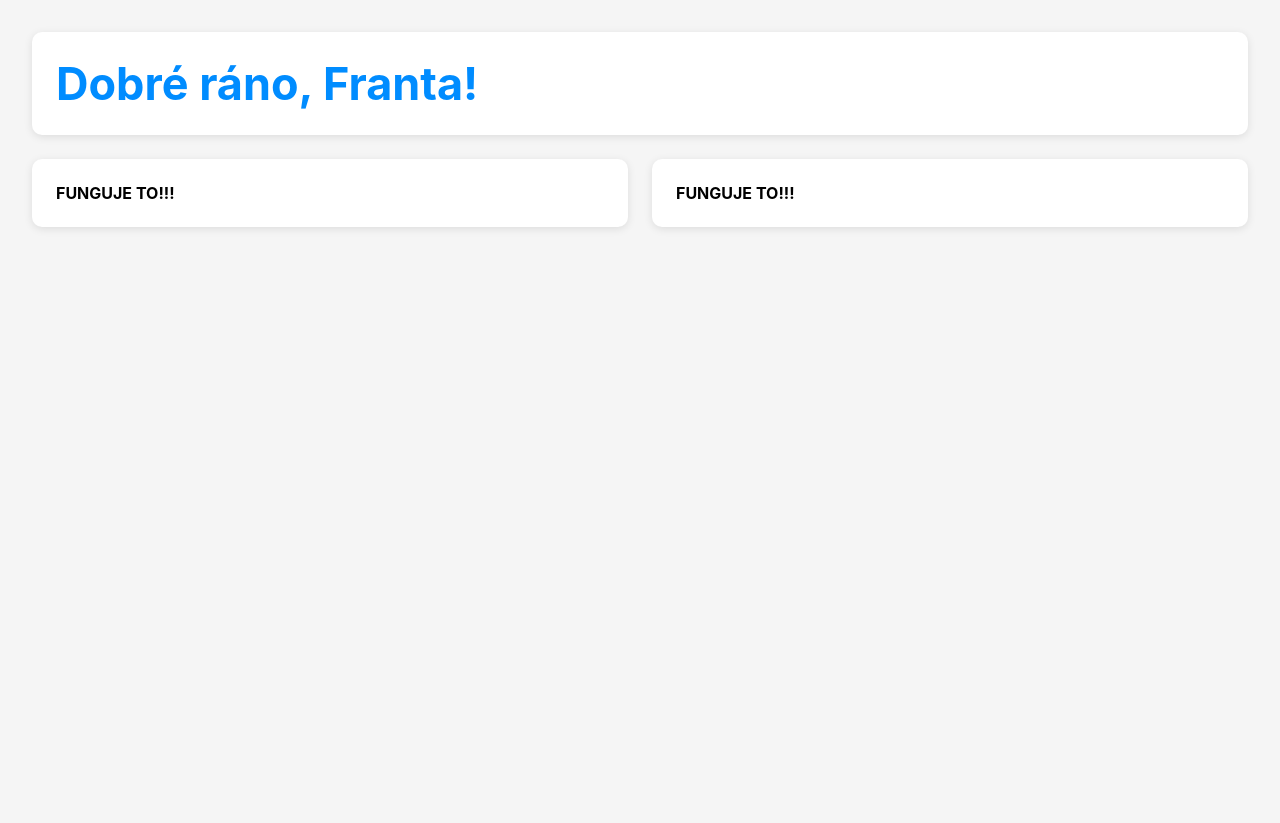
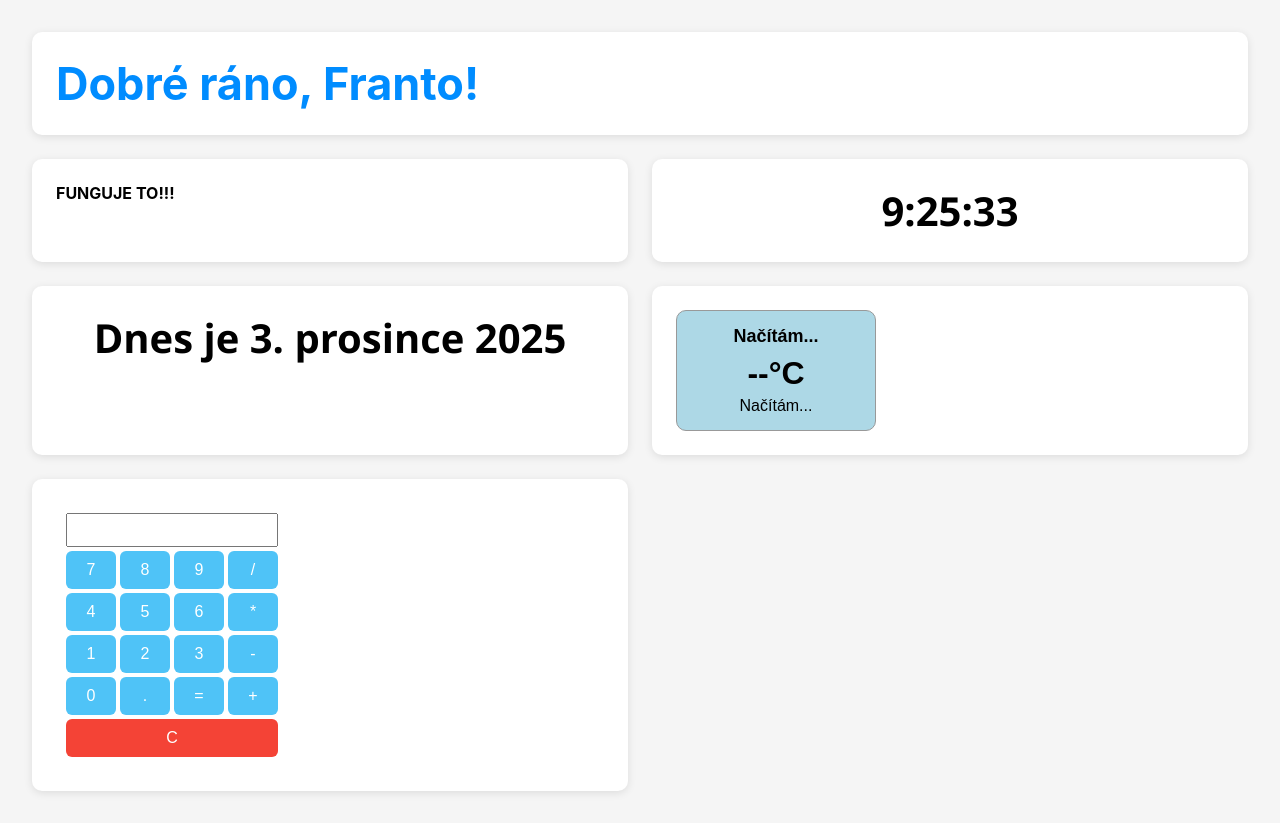
Before and after one commit to frantiseknahlik/dashboard, a plain HTML site: page index.html in a window 1280 px wide. Before the commit the page ends 800 px from the top, so only its background shows below. Drawn offline with nearby package versions, Linux system fonts and the light colour scheme; no server answers.

Commit message:
přidáno: kaukulačka, počasí

```diff
--- a/index.html
+++ b/index.html
@@ -16,7 +16,10 @@
     const widgets = [
       { name: 'header', width: 'full' },
       { name: 'ahoj', width: 'half' },
-      { name: 'ahoj', width: 'half' },
+      { name: 'clock', width: 'half' },
+      { name: 'date', width: 'half'},
+      { name: 'weather', width: 'half'},
+      { name: 'calculator', width: 'half'},
     ];
 
     async function loadWidgets() {
@@ -37,7 +40,7 @@
         // přidat třídu pro šířku, pokud je specifikována
         if (widgetWidth) {
           widgetWrapper.classList.add(widgetWidth);
-        }
+        };
 
         widgetWrapper.innerHTML = html;
         container.appendChild(widgetWrapper);
--- /dev/null
+++ b/widgets/calculator.html
@@ -0,0 +1,91 @@
+<div class="simple-calc">
+    <!-- Displej -->
+    <input type="text" id="calc-input">
+
+    <!-- Čísla -->
+    <button onclick="calcAppend('7')">7</button>
+    <button onclick="calcAppend('8')">8</button>
+    <button onclick="calcAppend('9')">9</button>
+    <button onclick="calcAppend('/')">/</button>
+
+    <button onclick="calcAppend('4')">4</button>
+    <button onclick="calcAppend('5')">5</button>
+    <button onclick="calcAppend('6')">6</button>
+    <button onclick="calcAppend('*')">*</button>
+
+    <button onclick="calcAppend('1')">1</button>
+    <button onclick="calcAppend('2')">2</button>
+    <button onclick="calcAppend('3')">3</button>
+    <button onclick="calcAppend('-')">-</button>
+
+    <button onclick="calcAppend('0')">0</button>
+    <button onclick="calcAppend('.')">.</button>
+    <button onclick="calcResult()" class="op">=</button>
+    <button onclick="calcAppend('+')">+</button>
+
+    <!-- Vymazání -->
+    <button onclick="calcClear()" class="clear">C</button>
+</div>
+
+<style>
+.simple-calc {
+    display: grid;
+    grid-template-columns: repeat(4, 50px);
+    gap: 4px;
+    max-width: 220px;
+    margin: 10px;
+}
+
+#calc-input {
+    grid-column: span 4;
+    text-align: right;
+    padding: 6px;
+    font-size: 16px;
+}
+
+button {
+    padding: 10px;
+    font-size: 16px;
+    cursor: pointer;
+    border: none;
+    background-color: #4fc3f7;
+    color: white;
+    border-radius: 6px;
+    transition: 0.2s;
+}
+
+button:hover {
+    background-color: #0288d1;
+}
+
+button.clear {
+    grid-column: span 4;
+    background-color: #f44336;
+}
+
+button.clear:hover {
+    background-color: #d32f2f;
+}
+</style>
+
+<script>
+  // Přidání čísla nebo operátoru na displej
+function calcAppend(val) {
+    document.getElementById('calc-input').value += val;
+}
+
+  // Výpočet výsledku
+function calcResult() {
+    try {
+    const input = document.getElementById('calc-input');
+    input.value = eval(input.value);
+    } catch(e) {
+    alert('Chyba ve výrazu!');
+    }
+}
+
+  // Vymazání displeje
+function calcClear() {
+    document.getElementById('calc-input').value = '';
+}
+</script>
--- /dev/null
+++ b/widgets/clock.html
@@ -0,0 +1,25 @@
+<div class="clock">
+    <span id="clock-time"></span>
+    </div>
+
+    <script>
+    (function() {
+    const timer = document.getElementById('clock-time');
+    function update() {
+    timer.textContent = new Date().toLocaleTimeString('cs-CZ');
+    }
+    update();
+    setInterval(update, 1000);
+    })();
+    </script>
+
+    <style>
+    .clock {
+    display: flex;
+    justify-content: center;
+    align-items: center;
+    font-size: 40px;
+    font-weight: bold;
+    font-family: 'Segoe UI', Tahoma, Geneva, Verdana, sans-serif;
+    }
+    </style>
--- /dev/null
+++ b/widgets/date.html
@@ -0,0 +1,28 @@
+<div class="date">
+    <span id="date-display"></span>
+    </div>
+
+    <script>
+    (function() {
+    const dateElement = document.getElementById('date-display');
+    const date = new Date();
+    const formattedDate = date.toLocaleDateString('cs-CZ', {
+    day: 'numeric',
+    month: 'long',
+    year: 'numeric'
+    });
+
+    dateElement.textContent = `Dnes je ${formattedDate}`;
+    })();
+    </script>
+
+    <style>
+        .date {
+        display: flex;
+        justify-content: center;
+        align-items: center;
+        font-size: 40px;
+        font-weight: bold;
+        font-family: 'Segoe UI', Tahoma, Geneva, Verdana, sans-serif;
+        }
+        </style>
--- a/widgets/header.html
+++ b/widgets/header.html
@@ -3,7 +3,7 @@
 
 <script>
     (function () {
-    const student = "Franta";
+    const student = "Franto";
     const greetingEl = document.getElementById("greeting");
 
     function updateGreeting() {
--- /dev/null
+++ b/widgets/weather.html
@@ -0,0 +1,85 @@
+<div class="weather-widget">
+    <div class="weather-city" id="weather-city">Načítám...</div>
+    <div class="weather-temp" id="weather-temp">--°C</div>
+    <div class="weather-desc" id="weather-desc">Načítám...</div>
+</div>
+
+<style>
+.weather-widget {
+    width: 200px;
+    padding: 15px;
+    border-radius: 10px;
+    background: lightblue;
+    color: black;
+    font-family: Arial, sans-serif;
+    text-align: center;
+    border: 1px solid #999;
+}
+
+.weather-city {
+    font-size: 18px;
+    font-weight: bold;
+    margin-bottom: 8px;
+}
+
+.weather-temp {
+    font-size: 32px;
+    font-weight: bold;
+}
+
+.weather-desc {
+    font-size: 16px;
+    margin-top: 5px;
+}
+</style>
+
+<script>
+// Odkazy na prvky
+let tempEl = document.getElementById("weather-temp");
+let descEl = document.getElementById("weather-desc");
+let cityEl = document.getElementById("weather-city");
+
+// Souřadnice Uherského Hradiště
+let lat = 49.0698;
+let long = 17.4595;
+
+// API pro počasí
+let weatherUrl = "https://api.open-meteo.com/v1/forecast?latitude=" +
+    lat + "&longitude=" + long + "&current_weather=true";
+
+// Načtení počasí
+fetch(weatherUrl)
+    .then(function(response) {
+        return response.json();
+    })
+    .then(function(data) {
+        let temp = data.current_weather.temperature;
+        let code = data.current_weather.weathercode;
+
+        tempEl.textContent = temp + "°C";
+        descEl.textContent = getWeatherDescription(code);
+    });
+
+// API pro název města
+let geoUrl = "https://api.bigdatacloud.net/data/reverse-geocode-client?latitude=" +
+    lat + "&longitude=" + long + "&localityLanguage=cs";
+
+fetch(geoUrl)
+    .then(function(response) {
+        return response.json();
+    })
+    .then(function(data) {
+        cityEl.textContent = data.city || data.locality || "Neznámé místo";
+    });
+
+// Funkce pro převod kódu počasí
+function getWeatherDescription(code) {
+    if (code === 0) return "Jasno";
+    if (code >= 1 && code <= 3) return "Polojasno";
+    if (code >= 45 && code <= 48) return "Mlha";
+    if (code >= 51 && code <= 67) return "Déšť";
+    if (code >= 71 && code <= 77) return "Sníh";
+    if (code >= 95) return "Bouřka";
+    return "Neznámé";
+}
+</script>
```
